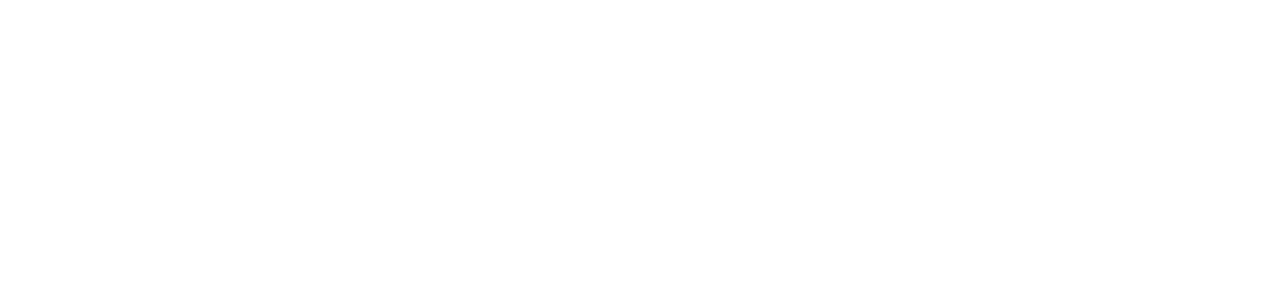
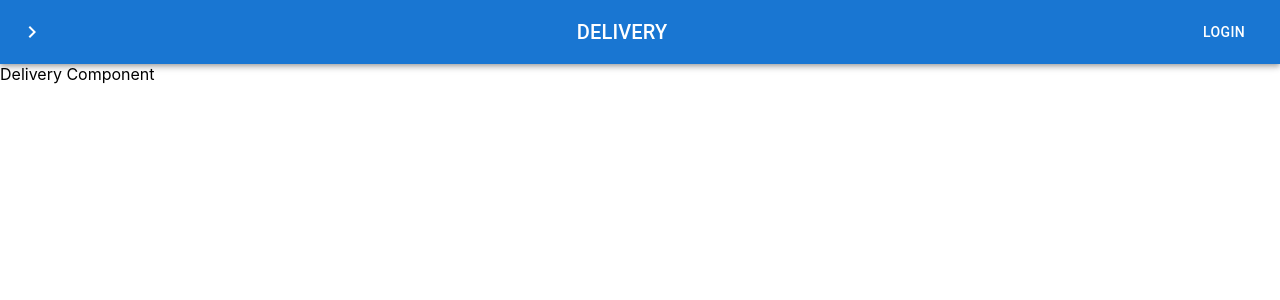
Before and after one commit to timoteidumitru/hvac_helper, a React (Create React App) app in the folder client/: page /delivery in a window 1280 px wide. Before the commit this address had no page. Shown: the top 300 px of the page. Built offline with nearby package versions, Linux system fonts and the light colour scheme.

Commit message:
expand on routing system: adding Delivery, Orders and Timesheet sections

```diff
--- a/client/src/App.js
+++ b/client/src/App.js
@@ -10,6 +10,9 @@ import Login from "./pages/login/Login";
 import Register from "./pages/register/Register";
 import Dashboard from "./pages/dashboard/Dashboard";
 import Home from "./pages/home/Home";
+import Delivery from "./pages/delivery/Delivery";
+import Orders from "./pages/orders/Orders";
+import Timesheet from "./pages/timesheet/Timesheet";
 
 function App() {
   const { user } = useAuth(); // Access the user data and logout function from the context
@@ -22,12 +25,15 @@ function App() {
           path="/"
           element={user ? <Dashboard /> : <Navigate to="/login" />}
         />
-        <Route path="/dashboard" element={<Dashboard />} />
         <Route path="/login" element={user ? <Navigate to="/" /> : <Login />} />
         <Route
           path="/register"
           element={user ? <Navigate to="/" /> : <Register />}
         />
+        <Route path="/dashboard" element={<Dashboard />} />
+        <Route path="/delivery" element={<Delivery />} />
+        <Route path="/orders" element={<Orders />} />
+        <Route path="/timesheet" element={<Timesheet />} />
       </Routes>
     </Router>
   );
--- /dev/null
+++ b/client/src/pages/delivery/Delivery.js
@@ -0,0 +1,11 @@
+import React from "react";
+import NavBar from "../../components/navbar/Navbar";
+
+export default function Delivery() {
+  return (
+    <>
+      <NavBar />
+      Delivery Component
+    </>
+  );
+}
--- /dev/null
+++ b/client/src/pages/orders/Orders.js
@@ -0,0 +1,11 @@
+import React from "react";
+import NavBar from "../../components/navbar/Navbar";
+
+export default function Orders() {
+  return (
+    <>
+      <NavBar />
+      Orders Page
+    </>
+  );
+}
--- /dev/null
+++ b/client/src/pages/timesheet/Timesheet.js
@@ -0,0 +1,11 @@
+import React from "react";
+import NavBar from "../../components/navbar/Navbar";
+
+export default function Timesheet() {
+  return (
+    <>
+      <NavBar />
+      Timesheet Page
+    </>
+  );
+}
```
